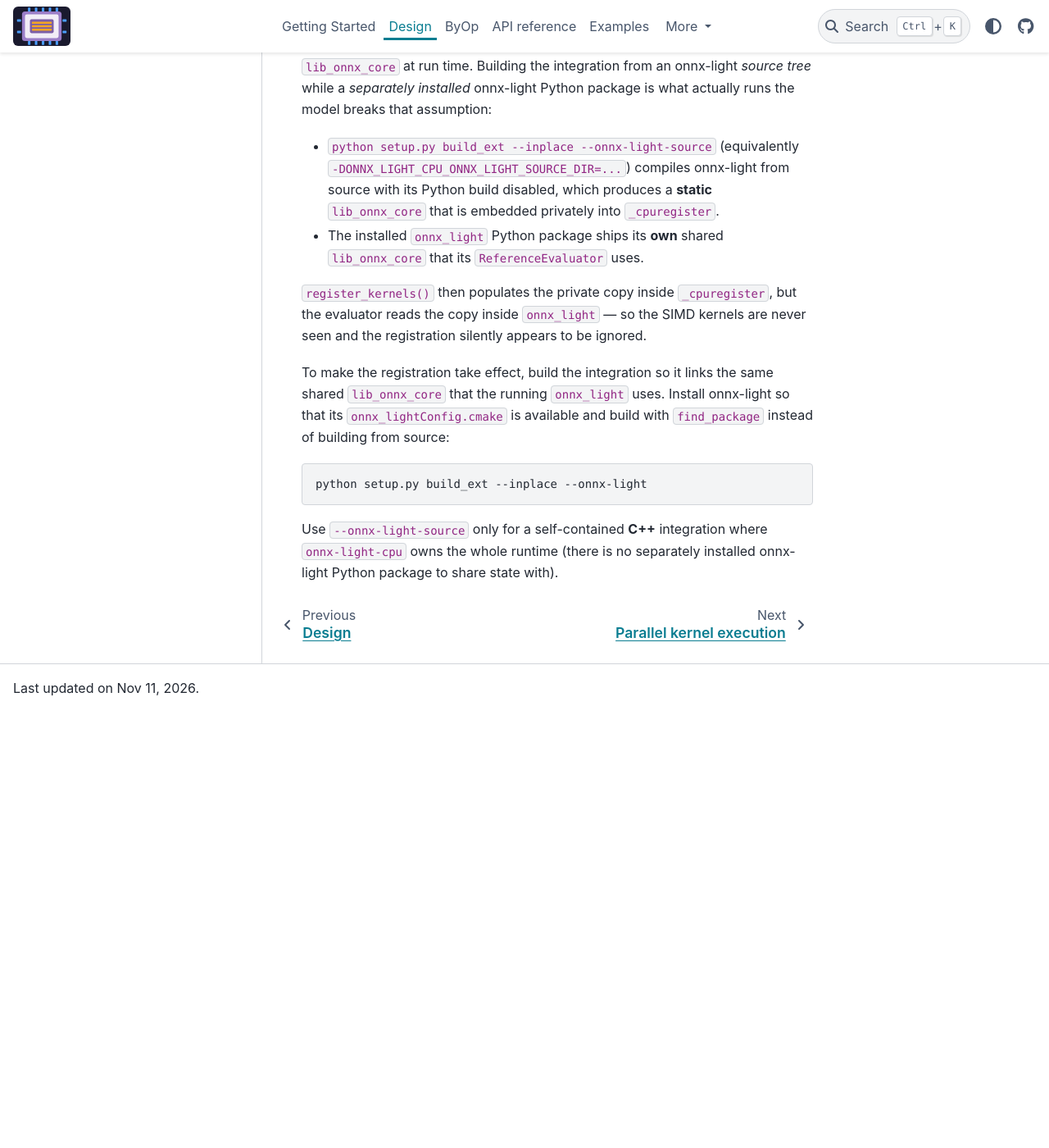
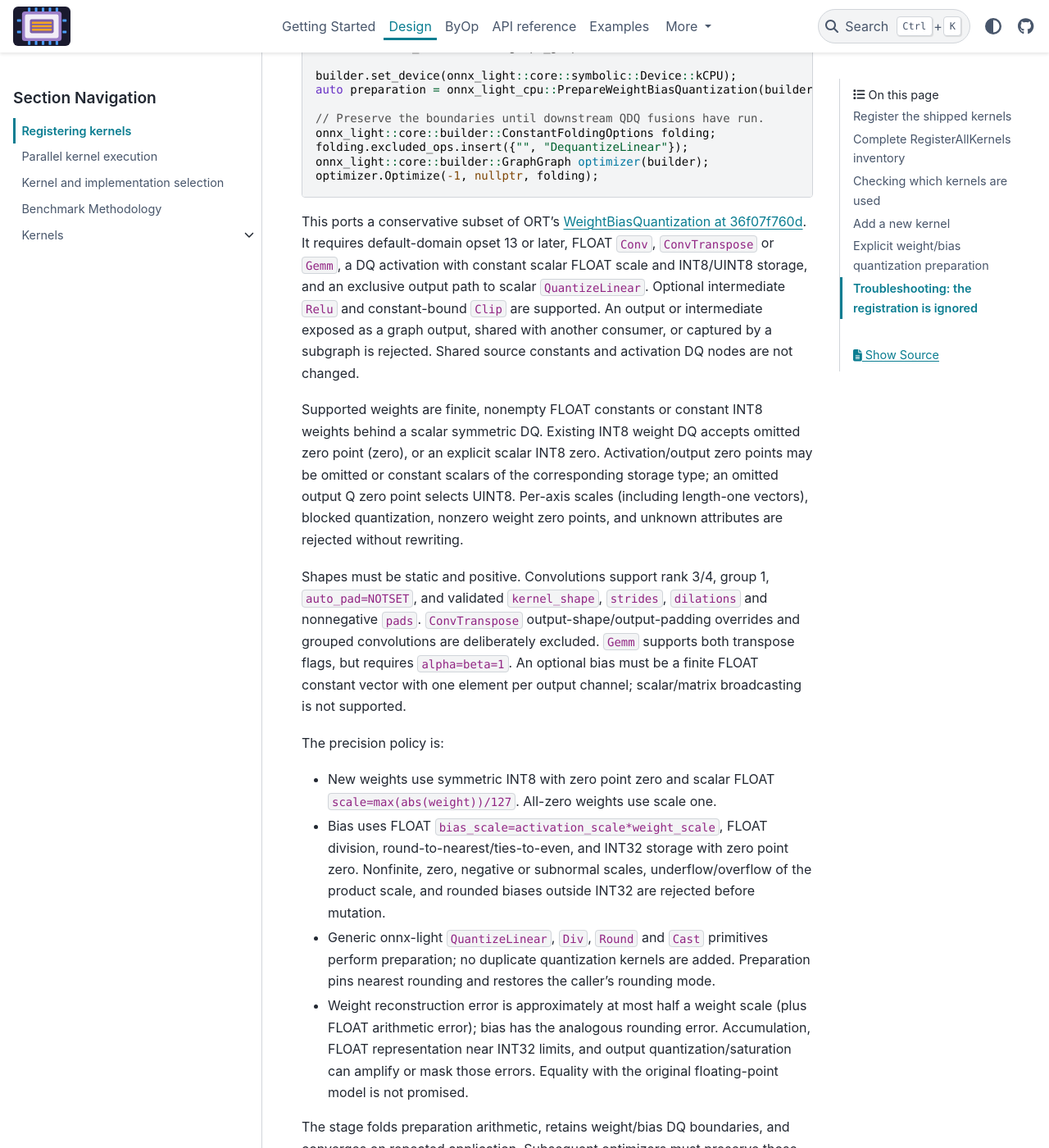
Before and after one commit to xadupre/onnx-light-cpu, a Sphinx documentation site: the page built from docs/design/registering_kernels.rst, in a window 1280 px wide and 1400 px high, scrolled down 9986 px. Shown: the whole window at 82% size. Built offline with Sphinx 7.4.7 and the PyData theme 0.15.4, drawn with Linux system fonts in a browser that asks for light colours; pages that are not in the unit, such as notebooks, are missing from menus; before the commit the page ends 10855 px from its top, so only the background shows below that; some of the changed text lies outside the part shown.

Commit message:
[WIP] Port CPU weight/bias quantization preparation (#1147)
* Initial plan

* Add explicit CPU weight and bias quantization preparation

Co-authored-by: xadupre <22452781+xadupre@users.noreply.github.com>

* Enhance scale validation for weight quantization

Co-authored-by: Copilot Autofix powered by AI <175728472+Copilot@users.noreply.github.com>

* Fix computed constant quantization matching

Co-authored-by: xadupre <22452781+xadupre@users.noreply.github.com>

* Fix quantization test compilation

Co-authored-by: xadupre <22452781+xadupre@users.noreply.github.com>

* Fix quantization preparation name collision

Co-authored-by: xadupre <22452781+xadupre@users.noreply.github.com>

* Fix malformed bias rejection fixture

Co-authored-by: xadupre <22452781+xadupre@users.noreply.github.com>

---------

Co-authored-by: copilot-swe-agent[bot] <198982749+Copilot@users.noreply.github.com>
Co-authored-by: xadupre <22452781+xadupre@users.noreply.github.com>
Co-authored-by: Xavier Dupré <xadupre@users.noreply.github.com>
Co-authored-by: Copilot Autofix powered by AI <175728472+Copilot@users.noreply.github.com>

```diff
--- a/CMakeLists.txt
+++ b/CMakeLists.txt
@@ -965,7 +965,8 @@ if(ONNX_LIGHT_CPU_BUILD_TESTS)
                 "lib_onnx_light_cpu_kernels;lib_onnx_light_cpu_backend_test")
           endif()
         elseif(_test_name STREQUAL "test_onnx_light_normalization_cast" OR
-               _test_name STREQUAL "test_onnx_light_moe_pattern")
+               _test_name STREQUAL "test_onnx_light_moe_pattern" OR
+               _test_name STREQUAL "test_onnx_light_weight_bias_quantization")
           if(TARGET onnx_light::lib_onnx_op AND TARGET onnx_light::lib_onnx_shape)
             onnx_light_cpu_add_test("${_test_src}"
                 "lib_onnx_light_cpu_kernels;onnx_light::lib_onnx_op;onnx_light::lib_onnx_shape")
--- a/docs/design/registering_kernels.rst
+++ b/docs/design/registering_kernels.rst
@@ -384,6 +384,88 @@ model-specific override written in NumPy — use ``onnx-light``'s per-evaluator
 ``ReferenceEvaluator.register_custom_kernel(domain, op_type, fn)`` hook instead;
 it does not require rebuilding this package.
 
+Explicit weight/bias quantization preparation
+--------------------------------------------
+
+``PrepareWeightBiasQuantization`` is an **opt-in, lossy CPU stage**, not a
+generic equivalence rewrite or a whole-model quantizer. Neither kernel
+registration nor default optimization enables it. From C++, after
+floating-point weight-changing fusions and before any QDQ fusion:
+
+.. code-block:: cpp
+
+   #include <onnx_light_cpu/patterns/weight_bias_quantization.h>
+   #include <onnx_core/builder/graph_graph.h>
+
+   builder.set_device(onnx_light::core::symbolic::Device::kCPU);
+   auto preparation = onnx_light_cpu::PrepareWeightBiasQuantization(builder);
+
+   // Preserve the boundaries until downstream QDQ fusions have run.
+   onnx_light::core::builder::ConstantFoldingOptions folding;
+   folding.excluded_ops.insert({"", "DequantizeLinear"});
+   onnx_light::core::builder::GraphGraph optimizer(builder);
+   optimizer.Optimize(-1, nullptr, folding);
+
+This ports a conservative subset of ORT's
+`WeightBiasQuantization at 36f07f760d
+<https://github.com/microsoft/onnxruntime/blob/36f07f760d/onnxruntime/core/optimizer/qdq_transformer/weight_bias_quantization.cc>`_.
+It requires default-domain opset 13 or later, FLOAT ``Conv``, ``ConvTranspose``
+or ``Gemm``, a DQ activation with constant scalar FLOAT scale and INT8/UINT8
+storage, and an exclusive output path to scalar ``QuantizeLinear``.
+Optional intermediate ``Relu`` and constant-bound ``Clip`` are supported.
+An output or intermediate exposed as a graph output, shared with another
+consumer, or captured by a subgraph is rejected. Shared source constants and
+activation DQ nodes are not changed.
+
+Supported weights are finite, nonempty FLOAT constants or constant INT8
+weights behind a scalar symmetric DQ. Existing INT8 weight DQ accepts omitted
+zero point (zero), or an explicit scalar INT8 zero. Activation/output zero
+points may be omitted or constant scalars of the corresponding storage type;
+an omitted output Q zero point selects UINT8. Per-axis scales (including
+length-one vectors), blocked quantization, nonzero weight zero points, and
+unknown attributes are rejected without rewriting.
+
+Shapes must be static and positive. Convolutions support rank 3/4, group 1,
+``auto_pad=NOTSET``, and validated ``kernel_shape``, ``strides``, ``dilations``
+and nonnegative ``pads``. ``ConvTranspose`` output-shape/output-padding
+overrides and grouped convolutions are deliberately excluded.
+``Gemm`` supports both transpose flags, but requires ``alpha=beta=1``.
+An optional bias must be a finite FLOAT constant vector with one element
+per output channel; scalar/matrix broadcasting is not supported.
+
+The precision policy is:
+
+* New weights use symmetric INT8 with zero point zero and scalar FLOAT
+  ``scale=max(abs(weight))/127``. All-zero weights use scale one.
+* Bias uses FLOAT ``bias_scale=activation_scale*weight_scale``, FLOAT division,
+  round-to-nearest/ties-to-even, and INT32 storage with zero point zero.
+  Nonfinite, zero, negative or subnormal scales, underflow/overflow of the
+  product scale, and rounded biases outside INT32 are rejected before mutation.
+* Generic onnx-light ``QuantizeLinear``, ``Div``, ``Round`` and ``Cast``
+  primitives perform preparation; no duplicate quantization kernels are added.
+  Preparation pins nearest rounding and restores the caller's rounding mode.
+* Weight reconstruction error is approximately at most half a weight scale
+  (plus FLOAT arithmetic error); bias has the analogous rounding error.
+  Accumulation, FLOAT representation near INT32 limits, and output
+  quantization/saturation can amplify or mask those errors. Equality with the
+  original floating-point model is not promised.
+
+The stage folds preparation arithmetic, retains weight/bias DQ boundaries,
+and converges on repeated application. Subsequent optimizers must preserve
+those boundaries explicitly as above. Dead source constants may be removed
+by subsequent cleanup; live/shared source constants remain unchanged.
+
+Produced graphs execute with existing CPU kernels: onnx-light supplies the
+FLOAT convolution and Q/DQ kernels, and onnx-light-cpu supplies accelerated
+FLOAT ``Gemm``. There is currently no Conv/ConvTranspose/Gemm QDQ fusion in
+this backend; this stage does not claim an integer-kernel speedup and adds
+no kernels. Measure end-to-end accuracy, latency and memory on representative
+models before considering default enablement; it remains disabled by default.
+This is CPU-owned preparation related to
+`#1126 <https://github.com/xadupre/onnx-light-cpu/issues/1126>`_ and complements
+`#1017 <https://github.com/xadupre/onnx-light-cpu/issues/1017>`_; reconstructing
+DQ weights into MatMulNBits and generic QDQ propagation are separate work.
+
 .. _l-registration-ignored:
 
 Troubleshooting: the registration is ignored
```
Also changed, not shown: 3 other files.
